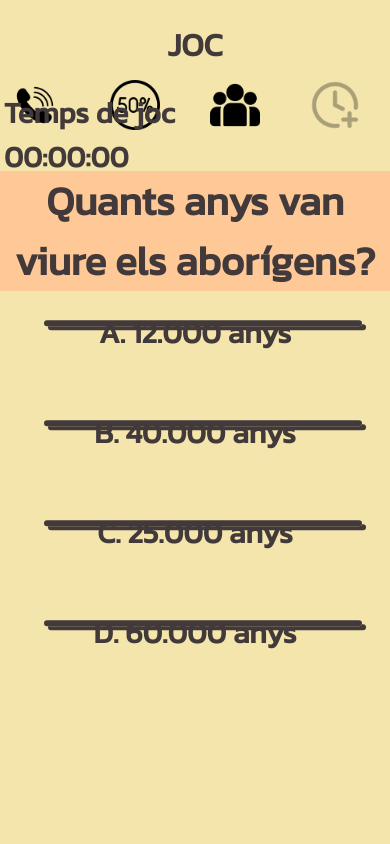
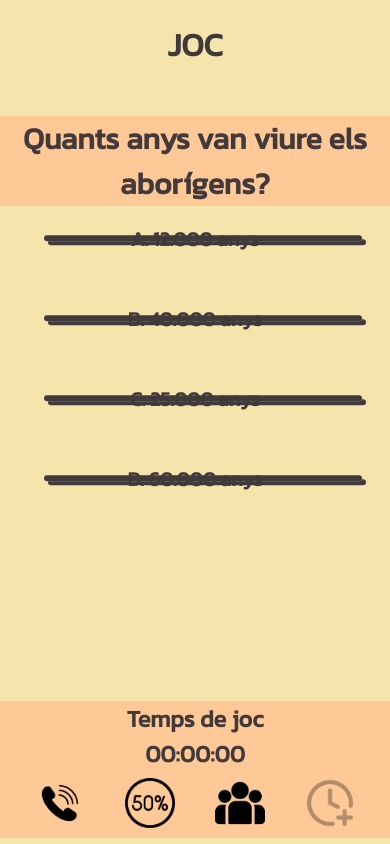
Before and after one commit to AlejandroSoPa/Escuderia_IHA, a PHP site: page /game.php in a window 390 px wide. Run offline with PHP 8.4, Linux system fonts and the light colour scheme; the visitor is signed in with stand-in values (Sample User, id 1).

Commit message:
in progress mobile responsive

```diff
--- a/styles.css
+++ b/styles.css
@@ -751,14 +751,44 @@
         width: 70%;
     }
     .answer-list {
+        gap: 30px;
         grid-template-columns: none;
+        font-size: 20px;
+        margin-bottom: 150px;
     }
     #help {
+        width: 100%;
         flex-direction: row;
         padding: 0;
-        top: 70px;
+        top: 91%;
+        background-color:#ffc897;
+        z-index: 900;
+        align-items: center;
+        justify-content: center;
+    }
+    #help button {
+        margin: 0;
     }
     .questionText {
-        margin-top: 80px;
+        font-size: 30px;
+    }
+    #incremental {
+        text-align: center;
+        width: 100%;
+        margin-left: auto;
+        margin-right: auto;
+        background-color:#ffc897;
+        top: 83%;
+        font-size: 20px;
+        z-index: 900;
+    }
+    #crono {
+        margin-bottom: 0;
+    }
+    #buttonNext {
+        margin-bottom: 200px;
+    }
+    #btnInici {
+        margin-bottom: 200px;
     }
 }
```
